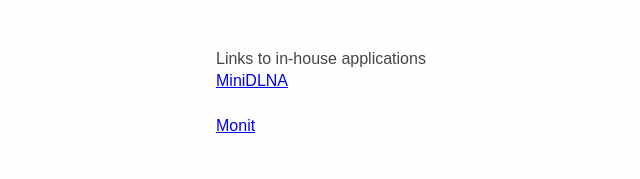
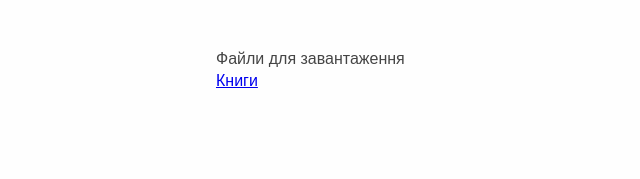
Before and after one commit to zhouck-blog/zhouck-blog.github.io, a plain HTML site: page index.html in a window 1280 px wide. Shown: the whole page, without its empty margins (24-664 px from the left). Drawn offline with Linux system fonts and the light colour scheme; a web font is replaced by a local one.

Commit message:
Auto commit: 2025-08-05 15:16:34

```diff
--- a/index.html
+++ b/index.html
@@ -30,7 +30,6 @@
 </script>
 </head>
 <body>
-<header>Links to in-house applications</header>
-  <a href="minidlna/">MiniDLNA</a><br/><br/>
-  <a href="monit/">Monit</a><br/><br/>
+<header>Файли для завантаження</header>
+  <a href="dl/pdf/">Книги</a><br/><br/>
 </body>
```
